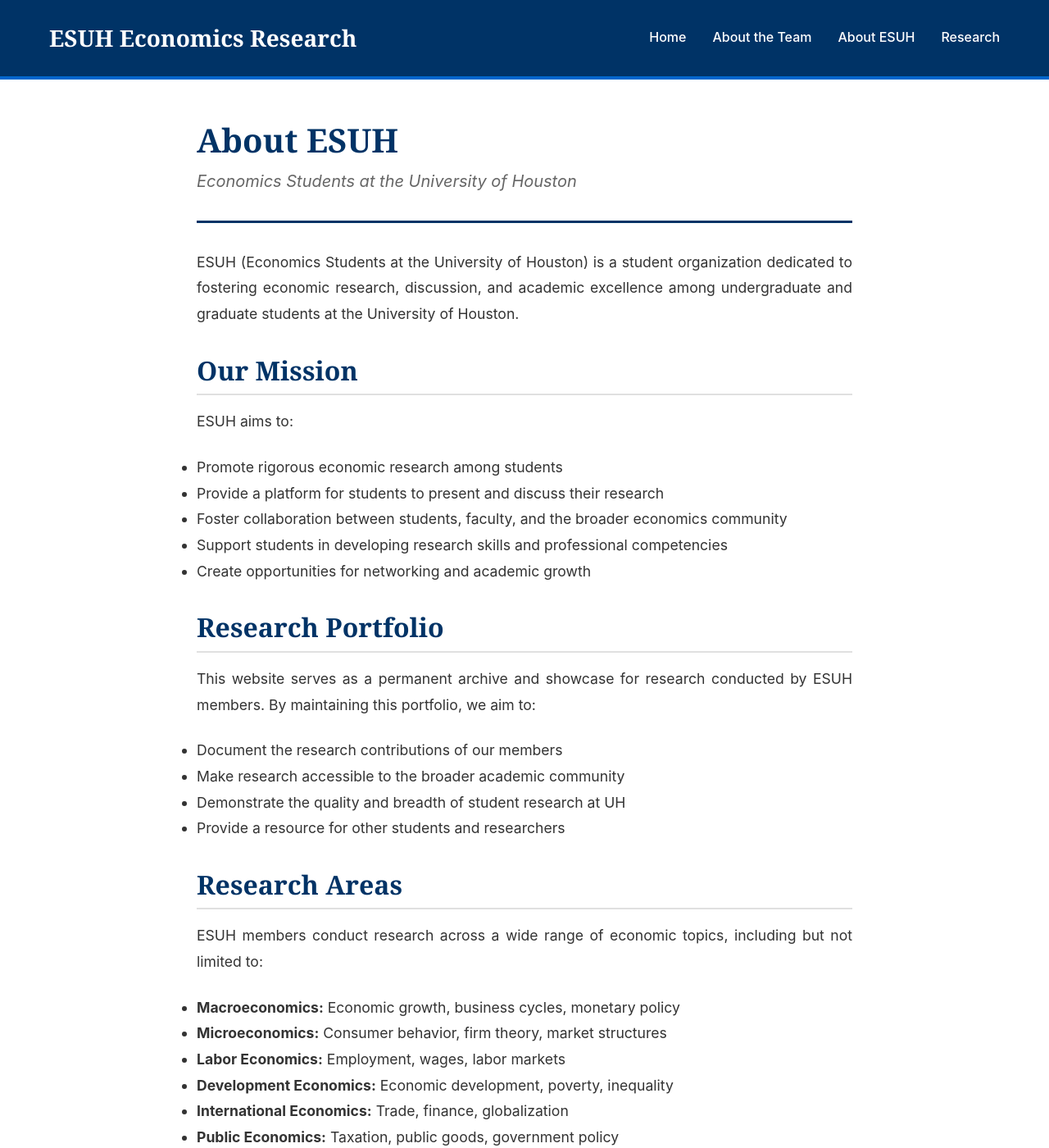
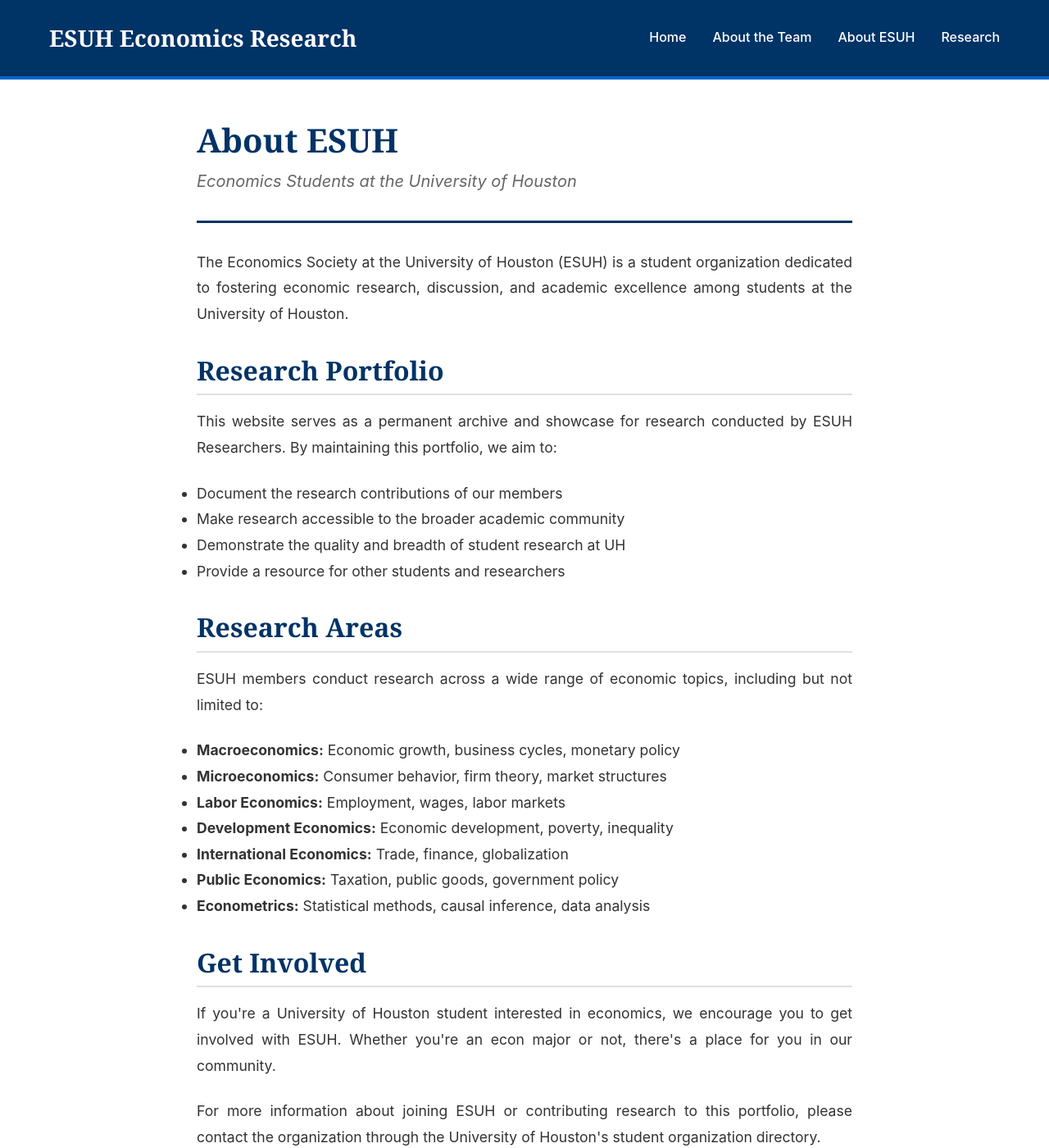
Before and after one commit to econsociety/esuh, a Jekyll site: the page built from about-esuh.html, in a window 1280 px wide and 1400 px high. Shown: the whole window at 82% size. Built offline with Jekyll 4.4.1, drawn with Linux system fonts in a browser that asks for light colours; some of the changed text lies outside the part shown.

Commit message:
Update about-esuh.html

```diff
--- a/about-esuh.html
+++ b/about-esuh.html
@@ -5,29 +5,14 @@
 ---
 
 <p>
-  ESUH (Economics Students at the University of Houston) is a student organization dedicated to
-  fostering economic research, discussion, and academic excellence among undergraduate and graduate
-  students at the University of Houston.
+  The Economics Society at the University of Houston (ESUH) is a student organization dedicated to
+  fostering economic research, discussion, and academic excellence among students at the University of Houston.
 </p>
-
-<section style="margin-top: 2rem;">
-  <h2>Our Mission</h2>
-  <p>
-    ESUH aims to:
-  </p>
-  <ul>
-    <li>Promote rigorous economic research among students</li>
-    <li>Provide a platform for students to present and discuss their research</li>
-    <li>Foster collaboration between students, faculty, and the broader economics community</li>
-    <li>Support students in developing research skills and professional competencies</li>
-    <li>Create opportunities for networking and academic growth</li>
-  </ul>
-</section>
 
 <section style="margin-top: 2rem;">
   <h2>Research Portfolio</h2>
   <p>
-    This website serves as a permanent archive and showcase for research conducted by ESUH members.
+    This website serves as a permanent archive and showcase for research conducted by ESUH Researchers.
     By maintaining this portfolio, we aim to:
   </p>
   <ul>
@@ -57,9 +42,8 @@
 <section style="margin-top: 2rem;">
   <h2>Get Involved</h2>
   <p>
-    If you're a University of Houston student interested in economics research, we encourage you
-    to get involved with ESUH. Whether you're just beginning your research journey or already have
-    working papers in progress, there's a place for you in our community.
+    If you're a University of Houston student interested in economics, we encourage you
+    to get involved with ESUH. Whether you're an econ major or not, there's a place for you in our community.
   </p>
   <p>
     For more information about joining ESUH or contributing research to this portfolio, please
```
